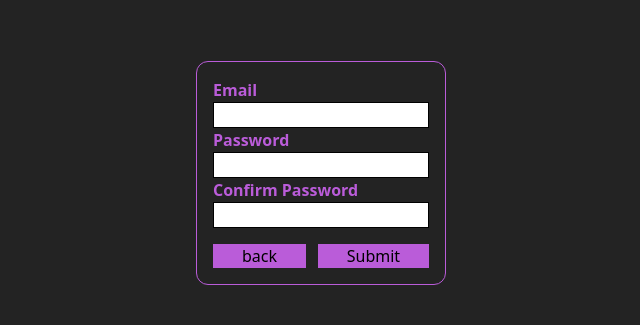
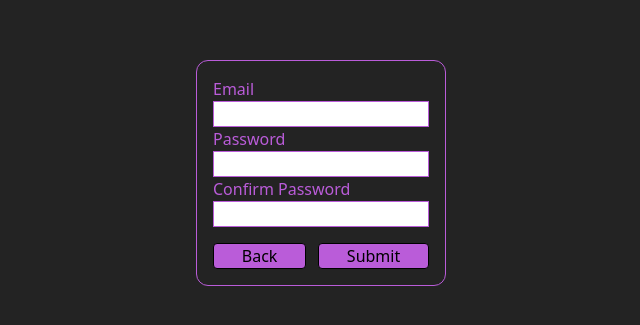
Before and after one commit to nbergkvist/nextjs-pokemon-tracker, a Next.js app: page /signup in a window 1280 px wide. Shown: the part 227-552 px from the top of the page, without its empty margins (319-959 px from the left). Built offline with nearby package versions, Linux system fonts and the light colour scheme; no server answers.

Commit message:
added common components

```diff
--- a/components/login/login.tsx
+++ b/components/login/login.tsx
@@ -4,6 +4,8 @@ import {
   getCurrentUser,
   signInUserWithEmailAndPassword,
 } from "@/firebase/auth/auth";
+import Button from "@/futureComponentLibrary/button/button";
+import Input from "@/futureComponentLibrary/input/input";
 import { useRouter } from "next/navigation";
 import { useEffect, useState } from "react";
 
@@ -31,49 +33,23 @@ function Login() {
   return (
     <div className="w-full h-full flex items-center justify-center">
       <div className="border rounded-xl border-solid border-purple p-4 w-[250px]">
-        <div>
-          <div>
-            <label htmlFor="email" className="font-semibold">
-              Email
-            </label>
-            <input
-              type="email"
-              name="email"
-              id=""
-              value={formData["email"]}
-              onChange={onFormDataChange}
-              className="border border-black block w-full"
-            />
-          </div>
-          <div>
-            <label htmlFor="password" className="font-semibold">
-              Password
-            </label>
-            <input
-              type="password"
-              name="password"
-              id=""
-              value={formData["password"]}
-              onChange={onFormDataChange}
-              className="border border-black block w-full"
-            />
-          </div>
-        </div>
-        <div className="flex gap-3">
-        <button
-            type="button"
-            onClick={() => router.push("/signup")}
-            className="mt-4 grow bg-purple text-black"
-          >
-            Signup
-          </button>
-          <button
-            type="button"
-            onClick={onFormDataSubmit}
-            className="mt-4 grow bg-purple text-black"
-          >
-            Login
-          </button>
+        <Input
+          onChange={onFormDataChange}
+          label={"Email"}
+          type={"email"}
+          value={formData["email"]}
+          name={"email"}
+        />
+        <Input
+          onChange={onFormDataChange}
+          label={"Password"}
+          type={"password"}
+          value={formData["password"]}
+          name={"password"}
+        />
+        <div className="flex gap-3 mt-4">
+          <Button onClick={() => router.push("/signup")} text="Signup" grow />
+          <Button onClick={onFormDataSubmit} text="Login" grow />
         </div>
       </div>
     </div>
--- a/components/pokemon/pokemonoverlay.tsx
+++ b/components/pokemon/pokemonoverlay.tsx
@@ -1,5 +1,6 @@
 import { PokemonTCG } from "pokemon-tcg-sdk-typescript";
 import Link from "next/link";
+import Button from "@/futureComponentLibrary/button/button";
 
 type Props = {
   allPokemons: Array<PokemonTCG.Card & { isCollected?: boolean }>;
@@ -17,10 +18,11 @@ const PokemonOverlay = (props: Props) => {
     setSelectedPokemonIndex,
     changeCollected,
   } = props;
+
   const nextPokemon = () => {
     if (
-      (selectedPokemonIndex !== undefined &&
-      selectedPokemonIndex + 1 > allPokemons.length - 1)
+      selectedPokemonIndex !== undefined &&
+      selectedPokemonIndex + 1 > allPokemons.length - 1
     ) {
       return;
     } else if (selectedPokemonIndex !== undefined) {
@@ -56,7 +58,9 @@ const PokemonOverlay = (props: Props) => {
             </label>
             <input
               checked={allPokemons[selectedPokemonIndex].isCollected}
-              onChange={() => changeCollected(allPokemons[selectedPokemonIndex].id)}
+              onChange={() =>
+                changeCollected(allPokemons[selectedPokemonIndex].id)
+              }
               id="red-checkbox"
               type="checkbox"
               value=""
@@ -65,27 +69,16 @@ const PokemonOverlay = (props: Props) => {
           </div>
         </>
       )}
-      <div className="flex flex-row">
-        <button
-          className="grow h-[42px] bg-purple text-black mx-4 mb-4"
-          onClick={() => previousPokemon()}
-        >
-          Previous
-        </button>
-        <button
-          className="grow h-[42px] bg-purple text-black mx-4 mb-4"
-          onClick={() => nextPokemon()}
-        >
-          Next
-        </button>
+      <div className="flex flex-row mx-4 mb-1 gap-1">
+        <Button onClick={() => previousPokemon()} grow text="Previous" />
+        <Button onClick={() => nextPokemon()} grow text="Next" />
       </div>
-      <div className="flex">
-        <button
-          className="grow h-[42px] bg-purple text-black mx-4 mb-4"
+      <div className="flex mx-4 mb-4">
+        <Button
           onClick={() => setSelectedPokemonIndex(undefined)}
-        >
-          Close
-        </button>
+          grow
+          text="Close"
+        />
       </div>
     </div>
   );
--- a/components/sets/sets.tsx
+++ b/components/sets/sets.tsx
@@ -3,6 +3,8 @@ import Link from "next/link";
 import { useEffect, useState } from "react";
 import { signOutUser } from "@/firebase/auth/auth";
 import { useRouter } from "next/navigation";
+import Button from "@/futureComponentLibrary/button/button";
+import Image from "next/image";
 
 const fetchData = async () => {
   const sets = await PokemonTCG.findSetsByQueries({
@@ -30,9 +32,7 @@ const Sets = () => {
 
   return (
     <div className="flex flex-col h-full relative">
-      <div
-        className="grow overflow-auto"
-      >
+      <div className="grow overflow-auto">
         {allSets ? (
           <div className="grow overflow-auto">
             {allSets
@@ -44,11 +44,15 @@ const Sets = () => {
                   href={`/sets/${set.id}`}
                   className="flex items-center flex-col mx-10 p-2 my-4 border rounded-xl border-solid border-purple"
                 >
-                  <img
-                    alt={set.name}
-                    src={set.images.logo}
-                    className="h-[80px]"
-                  />
+                  <div className="h-[80px] w-full relative">
+                    <Image
+                      alt={set.name}
+                      src={set.images.logo}
+                      fill
+                      sizes="small"
+                      className="object-contain"
+                    />
+                  </div>
                   <p>{set.name}</p>
                 </Link>
               ))}
@@ -57,13 +61,10 @@ const Sets = () => {
           <div>Loading</div>
         )}
       </div>
-      <footer className="flex">
-        <button
-          className="grow h-[42px] bg-purple text-black mx-4 mb-4"
-          onClick={signOut}
-        >
-          Signout
-        </button>
+      <footer>
+        <div className="mx-4 mb-4 flex">
+          <Button onClick={signOut} grow text="Signout" />
+        </div>
       </footer>
     </div>
   );
--- a/components/signup/signup.tsx
+++ b/components/signup/signup.tsx
@@ -6,6 +6,8 @@ import {
   signUpUserWithEmailAndPassword,
   getCurrentUser,
 } from "@/firebase/auth/auth";
+import Input from "@/futureComponentLibrary/input/input";
+import Button from "@/futureComponentLibrary/button/button";
 
 function SignUpForm() {
   const router = useRouter();
@@ -38,60 +40,30 @@ function SignUpForm() {
   return (
     <div className="w-full h-full flex items-center justify-center">
       <div className="border rounded-xl border-solid border-purple p-4 w-[250px]">
-        <div>
-          <label htmlFor="email" className="font-semibold">
-            Email
-          </label>
-          <input
-            type="email"
-            name="email"
-            id=""
-            value={formData["email"]}
-            onChange={onFormDataChange}
-            className="border border-black block w-full"
-          />
-        </div>
-        <div>
-          <label htmlFor="password" className="font-semibold">
-            Password
-          </label>
-          <input
-            type="password"
-            name="password"
-            id=""
-            value={formData["password"]}
-            onChange={onFormDataChange}
-            className="border border-black block w-full"
-          />
-        </div>
-        <div>
-          <label htmlFor="confirmPassword" className="font-semibold">
-            Confirm Password
-          </label>
-          <input
-            type="password"
-            name="confirmPassword"
-            id=""
-            value={formData["confirmPassword"]}
-            onChange={onFormDataChange}
-            className="border border-black block w-full"
-          />
-        </div>
-        <div className="flex gap-3">
-          <button
-            type="button"
-            onClick={() => router.push("/")}
-            className="mt-4 grow bg-purple text-black"
-          >
-            back
-          </button>
-          <button
-            type="button"
-            onClick={onFormDataSubmit}
-            className="mt-4 grow bg-purple text-black"
-          >
-            Submit
-          </button>
+        <Input
+          onChange={onFormDataChange}
+          label={"Email"}
+          type={"email"}
+          value={formData["email"]}
+          name={"email"}
+        />
+        <Input
+          onChange={onFormDataChange}
+          label={"Password"}
+          type={"password"}
+          value={formData["password"]}
+          name={"password"}
+        />
+        <Input
+          onChange={onFormDataChange}
+          label={"Confirm Password"}
+          type={"password"}
+          value={formData["confirmPassword"]}
+          name={"confirmPassword"}
+        />
+        <div className="flex gap-3 mt-4">
+          <Button onClick={() => router.push("/")} text="Back" grow />
+          <Button onClick={onFormDataSubmit} text="Submit" grow />
         </div>
       </div>
     </div>
--- /dev/null
+++ b/futureComponentLibrary/button/button.tsx
@@ -0,0 +1,20 @@
+import React from "react";
+
+type Props = {
+  onClick: () => void;
+  text: string;
+  type?: "primary" | "default";
+  grow?: boolean
+};
+
+const Button = (props: Props) => {
+  const { onClick, text, type = "primary", grow = false } = props;
+  const primaryStyle = "bg-purple text-black"
+  return (
+    <button onClick={onClick} className={`border rounded h-[42px] ${grow && "grow"} ${type === "primary" && primaryStyle}`}>
+      {text}
+    </button>
+  );
+};
+
+export default Button;
--- /dev/null
+++ b/futureComponentLibrary/input/input.tsx
@@ -0,0 +1,27 @@
+import React from "react";
+
+type Props = {
+  onChange: any;
+  label: string;
+  type?: "text" | "email" | "password";
+  value?: string;
+  name: string;
+};
+
+const Input = (props: Props) => {
+  const { onChange, label, value, type = "text", name } = props;
+  return (
+    <div>
+      {label && <label className="font-semibold">{label}</label>}
+      <input
+        type={type}
+        name={name}
+        value={value}
+        onChange={onChange}
+        className="border border-black block w-full"
+      />
+    </div>
+  );
+};
+
+export default Input;
```
Also changed, not shown: components/set/set.tsx (+19 -29 lines), futureComponentLibrary/switch/switch.tsx (added, +28 -0 lines).
